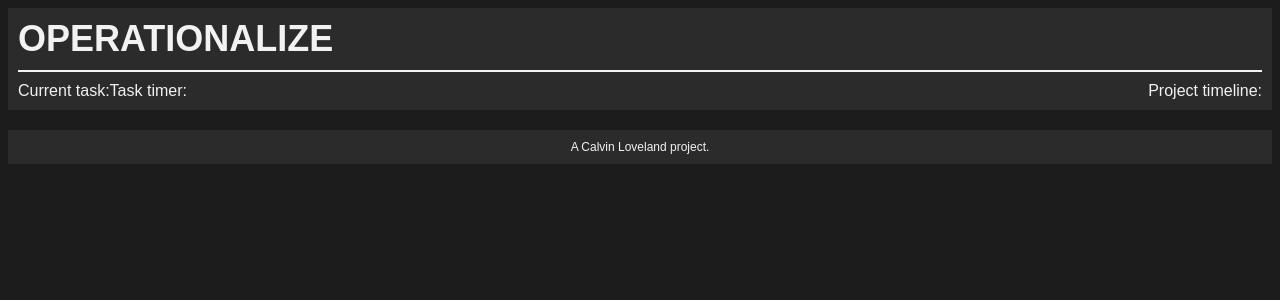
After one commit to calvinloveland/operationalize, a Flask app: template src/operationalize/tasks/templates/base_template.html in a window 1280 px wide. The commit adds this page. Shown: the top 300 px of the page. Run offline with Flask 3, Linux system fonts and the light colour scheme; the template is opened without the code that fills it, so the values that code supplies are empty; parts of the project's set-up code (start-up, migrations or seed data) failed here and were passed over.

Commit message:
add split text workspace, rework templates

```diff
--- a/src/operationalize/main.py
+++ b/src/operationalize/main.py
@@ -1,5 +1,7 @@
 import flask
+from flask import render_template
 from operationalize.tasks.design_plantuml import DesignPlantUML
+from operationalize.tasks.split_work import split_work_task
 import os
 app = flask.Flask(__name__, template_folder=os.path.join(os.path.dirname(__file__),'tasks/templates'),static_url_path='')
 
@@ -12,6 +14,11 @@ def index():
 def design_plantuml():
     return DesignPlantUML().route()
 
+@app.route('/spit_work')
+def split_work():
+    return render_template(split_work_task.workspace, task=split_work_task)
+
+
 def main():
     app.run(debug=True)
 
--- a/src/operationalize/tasks/split_work.py
+++ b/src/operationalize/tasks/split_work.py
@@ -0,0 +1,2 @@
+from operationalize.tasks.task import Task
+split_work_task = Task("Split Work", "A list of tasks", "A list of tasks", 60, "split_work", "split_text_workspace")
--- /dev/null
+++ b/src/operationalize/tasks/templates/base_template.html
@@ -0,0 +1,57 @@
+<!DOCTYPE html>
+<html lang="en">
+<head>
+    {% block head %}
+    <title>OPERATIONALIZE</title>
+    <style>
+        body {
+            background-color: #1c1c1c;
+            color: #f2f2f2;
+            font-family: Arial, sans-serif;
+        }
+        #header {
+            background-color: #2b2b2b;
+            padding: 10px;
+        }
+        h1 {
+            margin: 0;
+            font-size: 36px;
+        }
+        hr {
+            border: none;
+            height: 2px;
+            background-color: #f2f2f2;
+            margin: 10px 0;
+        }
+        #content {
+            padding: 10px;
+        }
+        #footer {
+            background-color: #2b2b2b;
+            padding: 10px;
+            font-size: 12px;
+            text-align: center;
+        }
+    </style>
+    {% endblock %}
+</head>
+<body>
+    <div id="header">
+        {% block header %}
+        <h1>OPERATIONALIZE</h1>
+        <hr>
+        <div style="display: flex; justify-content: space-between;">
+            <span>Current task:</span>
+            <span style="text-align: center;">Task timer:</span>
+            <span style="margin-left: auto;">Project timeline:</span>
+        </div>
+        {% endblock %}
+    </div>
+    <div id="content">{% block content %}{% endblock %}</div>
+    <div id="footer">
+        {% block footer %}
+        A Calvin Loveland project.
+        {% endblock %}
+    </div>
+</body>
+</html>
```
Also changed, not shown: src/operationalize/tasks/task.py (+5 -2 lines), src/operationalize/tasks/templates/design_plantUML_workspace.html (+6 -8 lines), src/operationalize/tasks/templates/project_creation_form.html (+37 -0 lines), src/operationalize/tasks/templates/split_text_workspace.html (added, +26 -0 lines).
